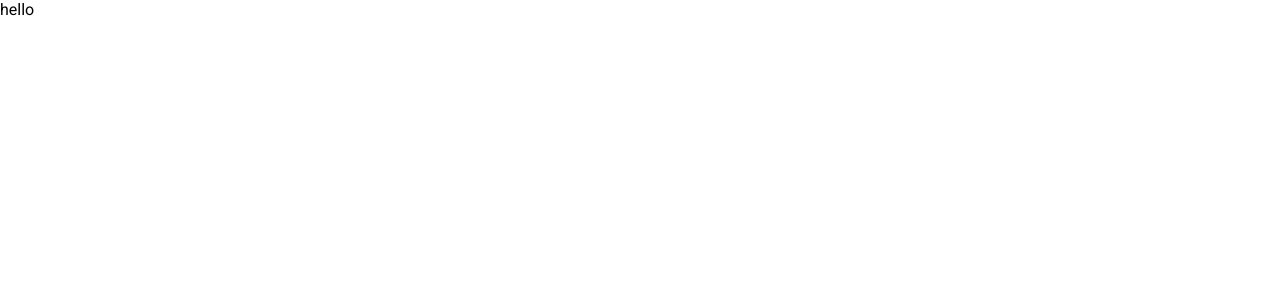
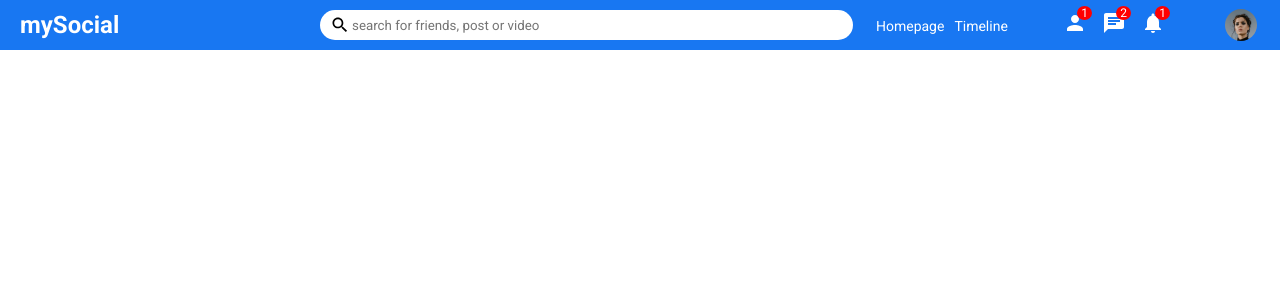
Before and after one commit to Mercure90/react-social, a React (Create React App) app: page / in a window 1280 px wide. Shown: the top 300 px of the page. Built offline with nearby package versions, Linux system fonts and the light colour scheme.

Commit message:
TopBar Component

```diff
--- a/package.json
+++ b/package.json
@@ -3,6 +3,10 @@
   "version": "0.1.0",
   "private": true,
   "dependencies": {
+    "@emotion/react": "^11.10.5",
+    "@emotion/styled": "^11.10.5",
+    "@mui/icons-material": "^5.11.0",
+    "@mui/material": "^5.11.5",
     "@testing-library/jest-dom": "^5.16.5",
     "@testing-library/react": "^13.4.0",
     "@testing-library/user-event": "^13.5.0",
--- a/src/App.js
+++ b/src/App.js
@@ -1,10 +1,9 @@
+import Home from "./pages/home/Home";
 
 function App() {
-  return (
-    <div >
-     hello
-    </div>
-  );
+
+    return <Home/>
+
 }
 
 export default App;
--- /dev/null
+++ b/src/components/topbar/Topbar.jsx
@@ -0,0 +1,42 @@
+import "./topbar.css";
+import { Search, Person, Chat, Notifications } from "@mui/icons-material";
+
+export default function Topbar() {
+  return (
+    <div className="topbarContainer">
+      <div className="topbarLeft">
+        <span className="logo"> mySocial </span>
+      </div>
+      <div className="topbarCenter">
+        <div className="searchBar">
+          <Search className="searchIcon"/>
+          <input
+            placeholder="search for friends, post or video"
+            className="searchInput"
+          />
+        </div>
+      </div>
+      <div className="topbarRight">
+        <div className="topbarLinks">
+          <span className="topbarLink">Homepage</span>
+          <span className="topbarLink">Timeline</span>
+        </div>
+        <div className="topbarIcons">
+          <div className="topbarIconItem">
+            <Person />
+            <span className="topbarIconeBadge">1</span>
+          </div>
+          <div className="topbarIconItem">
+            <Chat />
+            <span className="topbarIconeBadge">2</span>
+          </div>
+          <div className="topbarIconItem">
+            <Notifications />
+            <span className="topbarIconeBadge">1</span>
+          </div>
+        </div>
+        <img src="/assets/person/1.jpeg" alt = "" className="topbarImg"/>
+      </div>
+    </div>
+  );
+}
--- /dev/null
+++ b/src/components/topbar/topbar.css
@@ -0,0 +1,87 @@
+.topbarContainer{
+    height: 50px;
+    width: 100%;
+    background-color:
+     #1877f2;
+    display: flex;
+    align-items: center;
+    position: sticky;
+    top: 0;
+}
+.topbarLeft{
+    flex: 3;
+}
+.logo{
+    font-size: 24px;
+    margin-left: 20px;
+    font-weight: bold;
+    color: white;
+    cursor: pointer;
+}
+.topbarCenter{
+    flex: 5;
+}
+.searchBar{
+    width: 100%;
+    height: 30px;
+    background-color: white;
+    border-radius: 30px;
+    display: flex;
+    align-items: center;
+}
+.searchIcon{
+    font-size: 20px !important;
+    margin-left: 10px;
+}
+.searchInput{
+    border: none;
+    width: 70%;
+}
+.searchInput:focus{
+    outline: none;
+}
+
+
+.topbarRight{
+    flex: 4;
+    display: flex;
+    align-items: center;
+    justify-content: space-around;
+    color: white;
+}
+.topbarLink{
+    margin-right: 10px;
+    font-size: 14px;
+    cursor: pointer;
+}
+.topbarIcons{
+    display: flex;
+}
+.topbarIconItem{
+    margin-right: 15px;
+    cursor: pointer;
+    position: relative;
+}
+.topbarIconeBadge{
+    width: 15px;
+    height: 15;
+    background-color: red;
+    border-radius: 50%;
+    color: white;
+    position: absolute;
+    top: -5px;
+    right: -5px;
+    display: flex;
+    align-items: center;
+    justify-content: center;
+    font-size: 12px;
+
+}
+
+.topbarImg{
+    height: 32px;
+    width: 32px;
+    border-radius: 50%;
+    object-fit: cover;
+    cursor: pointer;
+}
--- /dev/null
+++ b/src/pages/home/Home.js
@@ -0,0 +1,6 @@
+import Topbar from "../../components/topbar/Topbar"
+export default function Home() {
+  return (
+    <Topbar/>
+  )
+}
```
Also changed, not shown: src/pages/home/home.css (added), 1 other file (tests, documents, lock files or other folders).
